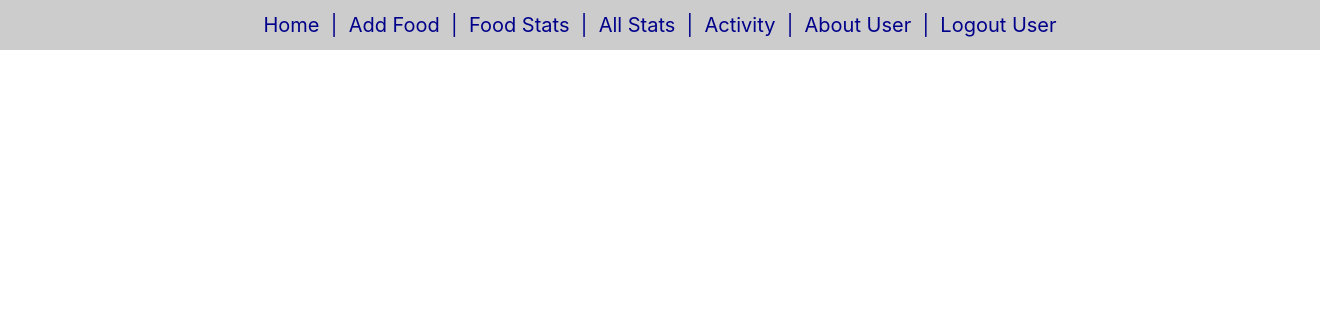
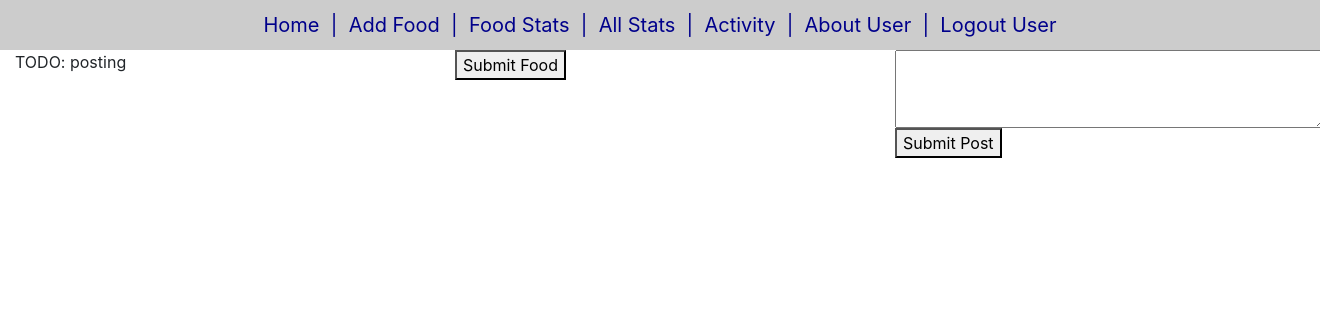
Before and after one commit to nathanmp/food-tracker, a Python web app: template templates/home.html in a window 1320 px wide. Shown: the top 310 px of the page. Run offline with Jinja, Linux system fonts and the light colour scheme; the template is opened without the code that fills it, so the values that code supplies are empty; some libraries are stand-ins or nearby versions.

Commit message:
Added posting system meant for note taking (all posts are public, i.e. no private posts), though the posted text doesn't show up currently.

```diff
--- a/templates/home.html
+++ b/templates/home.html
@@ -1,19 +1,51 @@
 <link rel="stylesheet" href="{{url_for('static', filename='style.css')}}" />
-<link rel="stylesheet" href="https://stackpath.bootstrapcdn.com/bootstrap/4.3.1/css/bootstrap.min.css" integrity="sha384-ggOyR0iXCbMQv3Xipma34MD+dH/1fQ784/j6cY/iJTQUOhcWr7x9JvoRxT2MZw1T" crossorigin="anonymous">
-{% include "header.html" %}
+<link rel="stylesheet" href="https://stackpath.bootstrapcdn.com/bootstrap/4.3.1/css/bootstrap.min.css" integrity="sha384-ggOyR0iXCbMQv3Xipma34MD+dH/1fQ784/j6cY/iJTQUOhcWr7x9JvoRxT2MZw1T" crossorigin="anonymous"> {% include "header.html" %}
+<script>
+	var foods = [];
+	var post = {};
+	function servingHandler(serv, color, name, id, calories, protein, carbs, fat) {
+		{% if current_user.username %}
+			food = {"name":name, "fat": fat, "protein":protein, "carbs":carbs, "calories":calories, "serving":serv, "color":color, "id":id, "username": {{current_user.uid}} };
+		{% else %}
+			food = {"serving":serv, "color":color, "id":id, "username": "Guest" };
+		{% endif %}
+        console.log(food);
+        foods.push(food);
+    }
+    function submitfood() {
+        var http = new XMLHttpRequest();
+        http.open("POST", "/addfood", true);
+        http.setRequestHeader('Content-Type', 'application/json; charset=UTF-8');
+        http.send(JSON.stringify(foods));
+        setTimeout( function() {
+			window.location.href = "/home";
+		}, 1000);
+	}
+	function submitpost() {
+		post['text'] = document.getElementById("post").value;
+        var http = new XMLHttpRequest();
+        console.log(post);
+        http.open("POST", "/addpost", true);
+        http.setRequestHeader('Content-Type', 'application/json; charset=UTF-8');
+        http.send(JSON.stringify(post));
+        //setTimeout( function() {
+		//	window.location.href = "/home";
+		//}, 1000);
+	}
+</script>
 <div class="container-fluid">
     <div class="row">
-<div class="col-xs-6">
+        <div class="col-4">
             <div class="posts">
+				<p>TODO: posting</p>
                 {% for item in posts %}
-<p>TODO: posting</p>
+                <p>Post Element</p>
                 {% endfor %}
             </div>
-
         </div>
-<div class="col-6">
+        <div class="col-4">
 			{% for ft in quickadd %}
-<div class="foodservs" style="background-color: {{loop.cycle('#C5C5C5', '#DCDCDC')}}" >
+            <div class="foodservs" style="background-color: {{loop.cycle('#C5C5C5', '#DCDCDC')}}">
                 <p class="foodname">{{ft.name}}: {{ft.serv}}</p>
                 <div class="elements">
                     <svg width="24" height="24" onclick="servingHandler(0.25, '{{ft.color}}', '{{ft.name}}', {{ft.id}}, {{ft.calories}}, {{ft.protein}}, {{ft.carbs}}, {{ft.fat}})">
@@ -28,7 +60,11 @@
                 </div>
             </div>
 			{% endfor %}
+			<button onclick="submit();" name="quicksubmitfood">Submit Food</button>
+        </div>
+		<div class="col-4">
+			<textarea rows="3" cols="40" id = "post" name="post"></textarea>
+			<button onclick="submitpost();" name="quicksubmitpost">Submit Post</button>
 		</div>
     </div>
 </div>
-</div>
```
Also changed, not shown: models.py (+13 -4 lines), routes.py (+13 -2 lines), templates/food-index.html (+3 -6 lines). Lines whose indentation alone changed are shown as unchanged.
